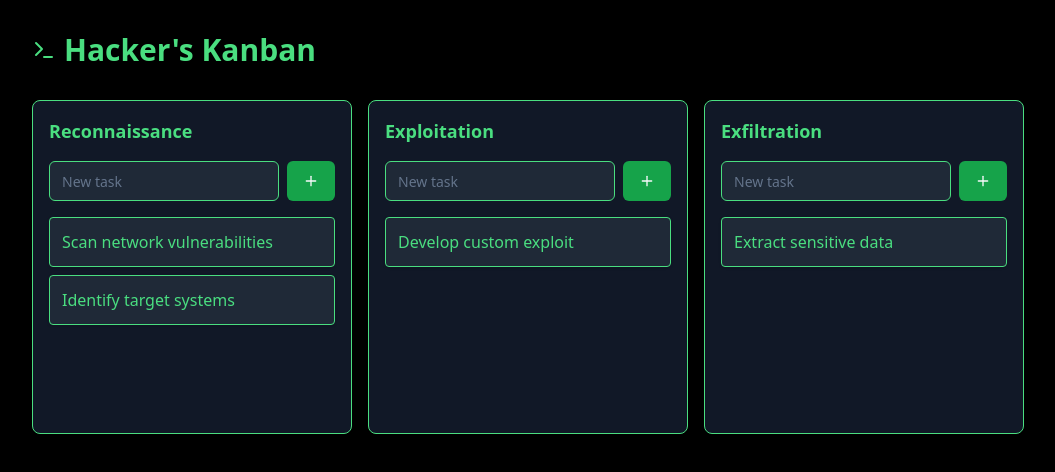
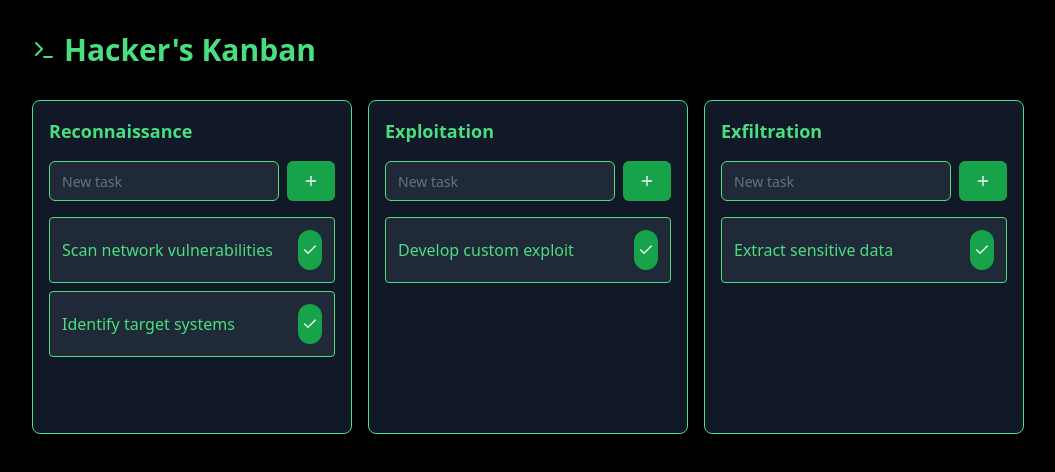
Before and after one commit to GPT-Engineer-App/draggle-cards, a React (Vite) app: page / in a window 1280 px wide. Shown: the top 472 px of the page, without its empty margins (0-1055 px from the left). Built offline with nearby package versions, Linux system fonts and the light colour scheme.

Commit message:
GPT Engineer Update [skip gpt_engineer]

```diff
--- a/package.json
+++ b/package.json
@@ -52,6 +52,7 @@
     "lucide-react": "^0.417.0",
     "next-themes": "^0.3.0",
     "react": "^18.2.0",
+    "react-confetti": "^6.1.0",
     "react-day-picker": "^8.10.1",
     "react-dom": "^18.2.0",
     "react-hook-form": "^7.52.0",
--- a/src/pages/Index.jsx
+++ b/src/pages/Index.jsx
@@ -1,8 +1,9 @@
-import React, { useState } from 'react';
+import React, { useState, useCallback } from 'react';
 import { DragDropContext, Droppable, Draggable } from '@hello-pangea/dnd';
-import { Terminal, Plus } from 'lucide-react';
+import { Terminal, Plus, Check } from 'lucide-react';
 import { Input } from "@/components/ui/input";
 import { Button } from "@/components/ui/button";
+import ReactConfetti from 'react-confetti';
 
 const initialColumns = {
   'recon': {
@@ -36,6 +37,22 @@ const Index = () => {
     exploit: '',
     exfiltrate: '',
   });
+  const [showConfetti, setShowConfetti] = useState(false);
+
+  const triggerConfetti = useCallback(() => {
+    setShowConfetti(true);
+    setTimeout(() => setShowConfetti(false), 5000); // Stop confetti after 5 seconds
+  }, []);
+
+  const markTaskAsDone = useCallback((columnId, taskId) => {
+    setColumns(prevColumns => {
+      const column = prevColumns[columnId];
+      const updatedCards = column.cards.filter(card => card.id !== taskId);
+      const updatedColumn = { ...column, cards: updatedCards };
+      triggerConfetti();
+      return { ...prevColumns, [columnId]: updatedColumn };
+    });
+  }, [triggerConfetti]);
 
   const onDragEnd = (result) => {
     const { source, destination } = result;
@@ -101,6 +118,7 @@ const Index = () => {
 
   return (
     <div className="p-8 bg-black text-green-400 min-h-screen">
+      {showConfetti && <ReactConfetti colors={['#10B981', '#34D399', '#6EE7B7']} />}
       <h1 className="text-3xl font-bold mb-8 flex items-center">
         <Terminal className="mr-2" />
         Hacker's Kanban
@@ -138,9 +156,15 @@ const Index = () => {
                             {...provided.dragHandleProps}
                             className={`bg-gray-800 p-3 rounded shadow mb-2 border border-green-400 ${
                               snapshot.isDragging ? 'opacity-50' : ''
-                            }`}
+                            } flex justify-between items-center`}
                           >
-                            {card.content}
+                            <span>{card.content}</span>
+                            <Button
+                              onClick={() => markTaskAsDone(column.id, card.id)}
+                              className="bg-green-600 hover:bg-green-700 p-1 rounded-full"
+                            >
+                              <Check className="h-4 w-4" />
+                            </Button>
                           </div>
                         )}
                       </Draggable>
```
Also changed, not shown: 1 other file (tests, documents, lock files or other folders).
